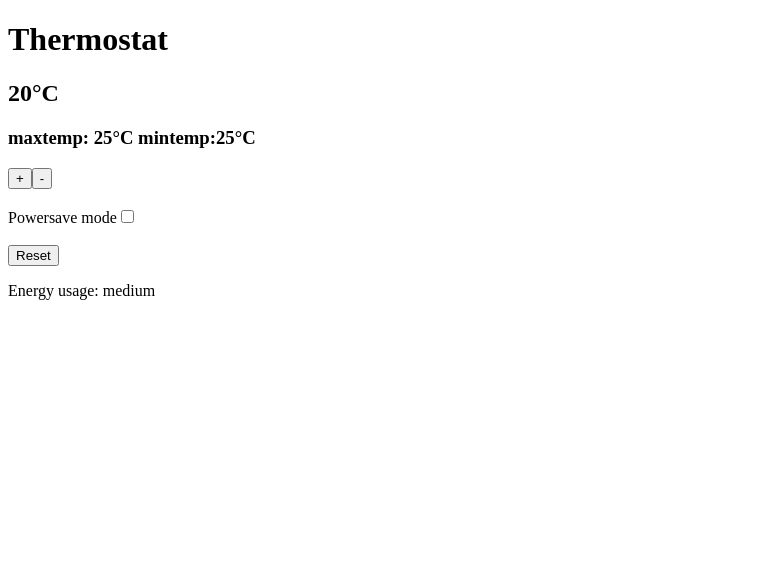
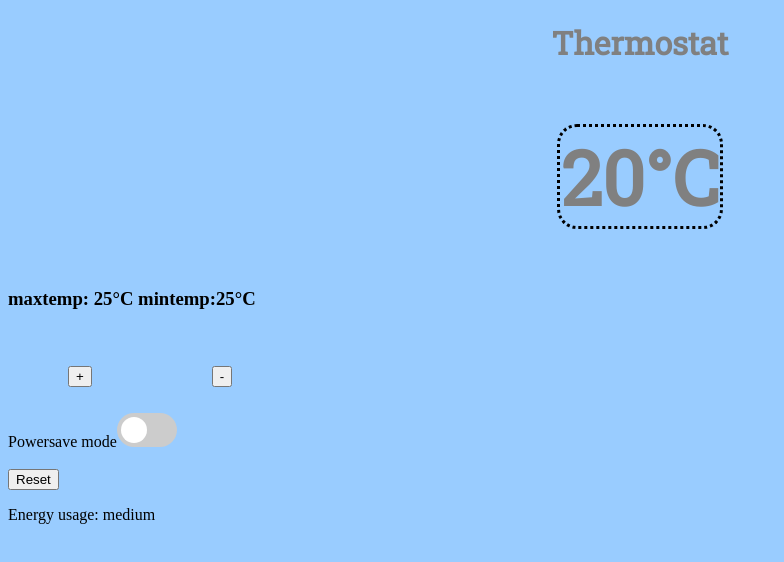
Before and after one commit to CWongdabest/thermostat, a plain HTML site: page src/index.html in a window 1280 px wide. Shown: the whole page, without its empty margins (0-784 px from the left). Drawn offline with Linux system fonts and the light colour scheme.

Commit message:
CSS syles begun

```diff
--- /dev/null
+++ b/src/Public/thermostat_style.css
@@ -0,0 +1,93 @@
+body{
+  background-color: rgb(153, 204, 255);
+}
+
+h1 {
+  color: grey;
+  text-align: center;
+  font-family: 'Roboto Slab', serif;
+}
+
+h2 {
+  color: grey;
+  text-align: center;
+  font-family: 'Roboto Slab', serif;
+  font-size: 75px;
+  /*border-color: black;
+  border-style: dotted;
+  border-radius: 34px;*/
+}
+
+.button
+{
+  color: grey;
+  font-size: 50px;
+  padding: 40px 60px;
+  /*text-align: center;*/
+  font-family: 'Roboto Slab', serif;
+}
+
+.Celcius {
+  border-color: black;
+  border-style: dotted;
+  border-radius: 20px;
+}
+
+/* The switch - the box around the slider */
+.switch {
+  position: relative;
+  display: inline-block;
+  width: 60px;
+  height: 34px;
+}
+
+/* Hide default HTML checkbox */
+.switch input {display:none;}
+
+/* The slider */
+.slider {
+  position: absolute;
+  cursor: pointer;
+  top: 0;
+  left: 0;
+  right: 0;
+  bottom: 0;
+  background-color: #ccc;
+  -webkit-transition: .4s;
+  transition: .4s;
+}
+
+.slider:before {
+  position: absolute;
+  content: "";
+  height: 26px;
+  width: 26px;
+  left: 4px;
+  bottom: 4px;
+  background-color: white;
+  -webkit-transition: .4s;
+  transition: .4s;
+}
+
+input:checked + .slider {
+  background-color: rgb(0, 179, 0);
+}
+
+input:focus + .slider {
+  box-shadow: 0 0 1px #2196F3;
+}
+
+input:checked + .slider:before {
+  -webkit-transform: translateX(26px);
+  -ms-transform: translateX(26px);
+  transform: translateX(26px);
+}
+
+/* Rounded sliders */
+.slider.round {
+  border-radius: 34px;
+}
+
+.slider.round:before {
+  border-radius: 50%;
+}
--- a/src/index.html
+++ b/src/index.html
@@ -2,18 +2,20 @@
 <html>
 <head>
   <title>Thermostat</title>
+    <link rel="stylesheet" type='text/css' href="Public/thermostat_style.css">
+    <link href="https://fonts.googleapis.com/css?family=Roboto+Slab" rel="stylesheet">
 </head>
 <body>
 <h1>Thermostat</h1>
 
-<h2>20°C</h2>
+<h2><span class="Celcius">20°C</span></h2>
 <h3><label>maxtemp:</label> 25°C <label>mintemp:</label>25°C </h3>
 
 <div>
 <form>
-<input type ='submit' name = 'thermostat_button' value ='+' class='button'><input type ='submit' name = 'thermostat_button' value ='-' class='button'>
+<span class='button'><input type ='submit' name = 'thermostat_button' value ='+'></span><span class='button'><input type ='submit' name = 'thermostat_button' value ='-'></span>
 <br></br>
-<label>Powersave mode<input type ='checkbox' name = 'thermostat_button'><span class='slider round'></span></label>
+<label>Powersave mode</label><label class="switch"><input type ='checkbox' name = 'thermostat_button'><span class='slider round'></span></label>
 <br></br>
 <input type ='submit' name = 'thermostat_button' value ='Reset' class='button2'>
 </form>
```
